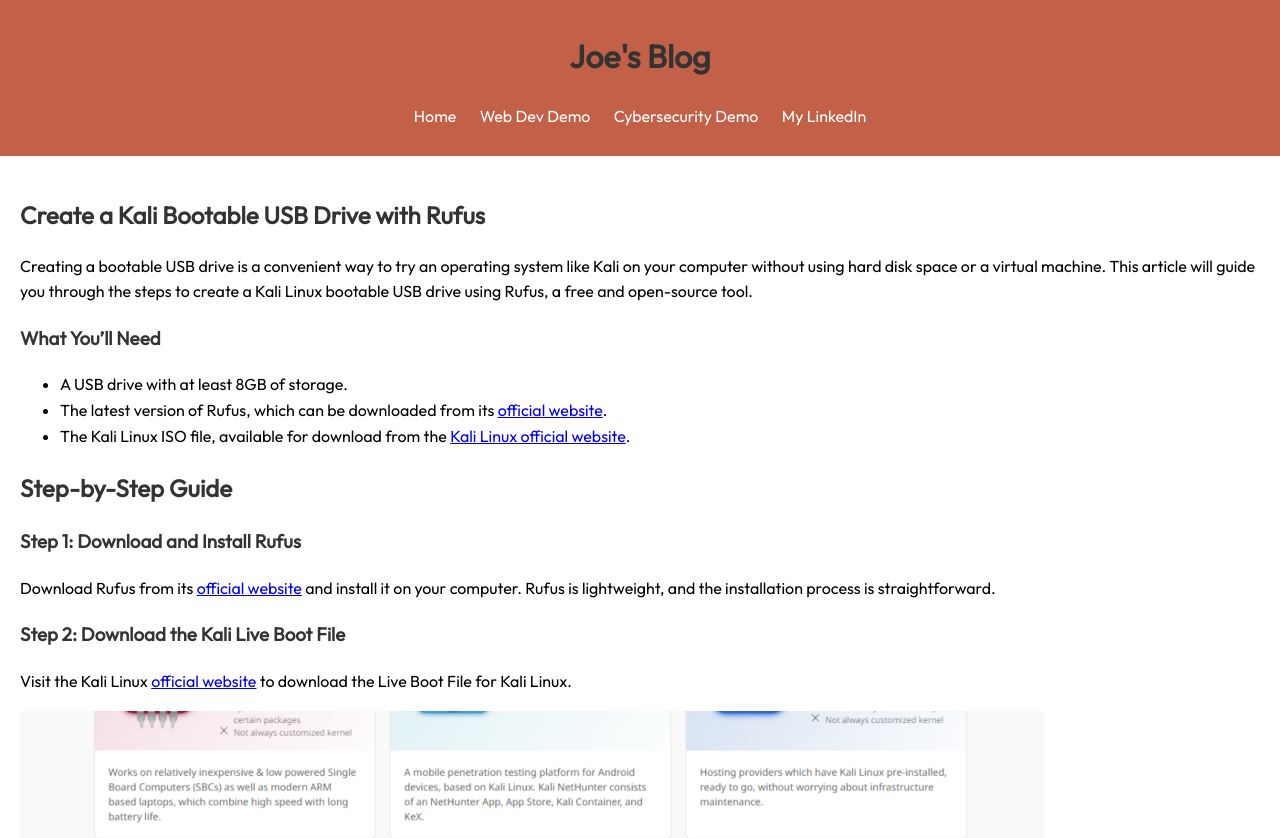
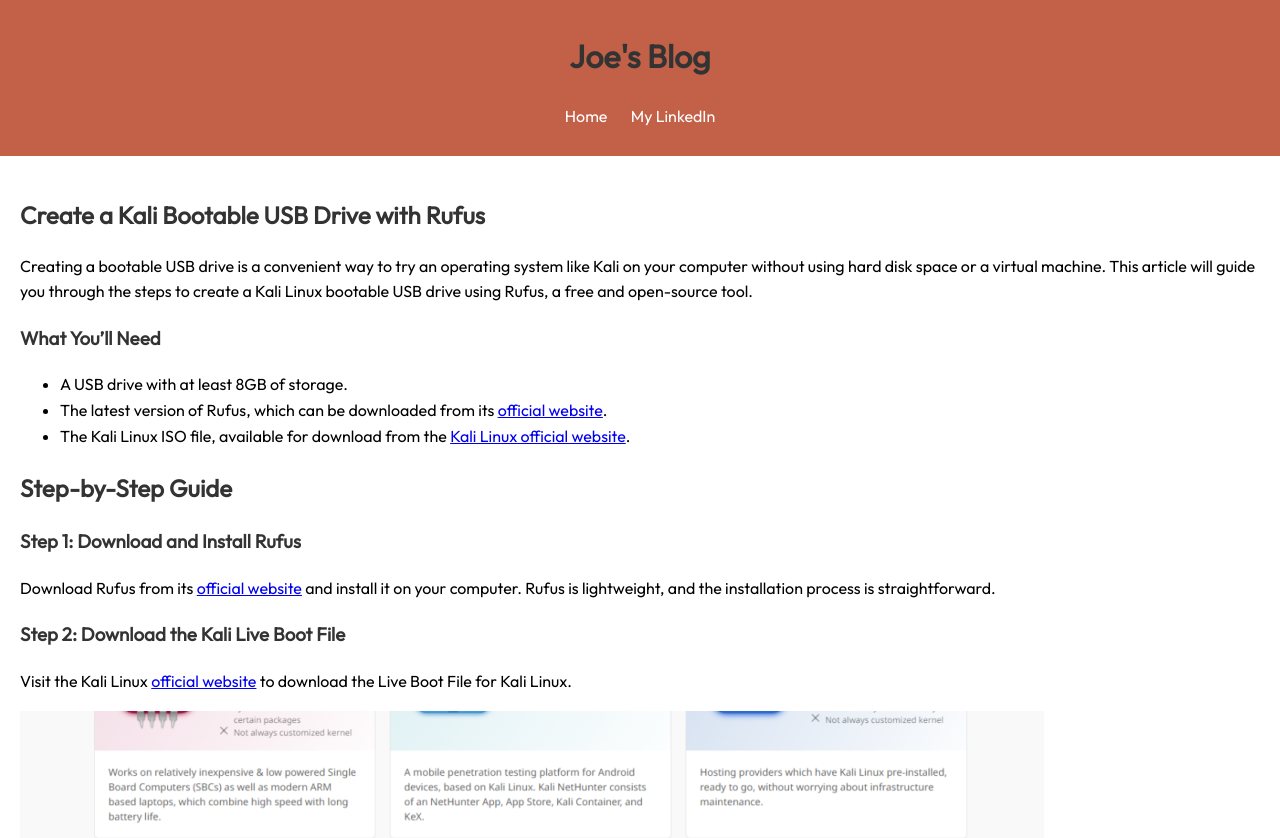
Before and after one commit to contactjoechan/blog, a plain HTML site: page create-a-kali-bootable-usb-drive-with-rufus.html in a window 1280 px wide. Shown: the top 838 px of the page. Drawn offline with Linux system fonts and the light colour scheme.

Commit message:
Update create-a-kali-bootable-usb-drive-with-rufus.html

```diff
--- a/create-a-kali-bootable-usb-drive-with-rufus.html
+++ b/create-a-kali-bootable-usb-drive-with-rufus.html
@@ -14,8 +14,6 @@
     <nav>
         <ul>
             <li><a href="index.html">Home</a></li>
-            <li><a href="web-dev-demo.html">Web Dev Demo</a></li>
-            <li><a href="cybersecurity-demo.html">Cybersecurity Demo</a></li>
             <li><a href="https://www.linkedin.com/in/joechanca">My LinkedIn</a></li>
         </ul>
     </nav>
```
